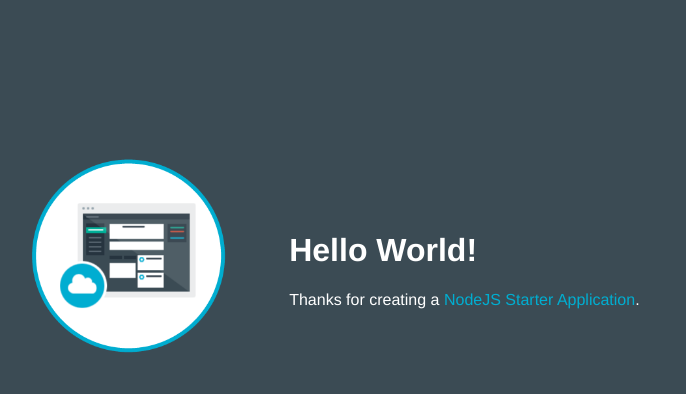
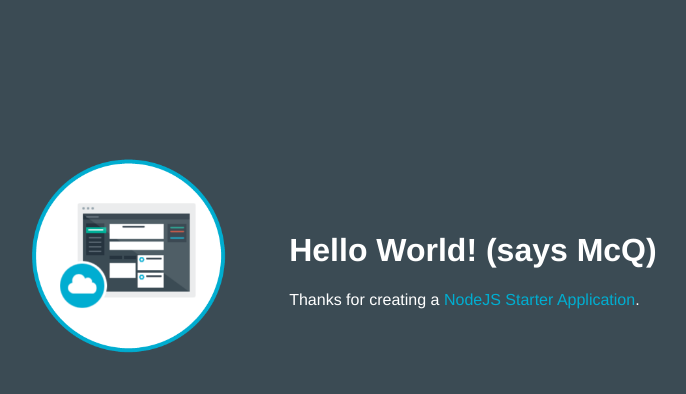
Before and after one commit to theMcQ/azure-mcq, a website: page public/index.html in a window 1280 px wide. Shown: the whole page, without its empty margins (253-939 px from the left). Drawn offline with Linux system fonts and the light colour scheme.

Commit message:
changed some static content

```diff
--- a/public/index.html
+++ b/public/index.html
@@ -16,7 +16,7 @@
           <img class = "newappIcon" src="images/newapp-icon.png">
         </td>
         <td>
-          <h1 id="message">Hello World!</h1>
+          <h1 id="message">Hello World! (says McQ)</h1>
           <p class='description'></p> Thanks for creating a <span class = "blue">NodeJS Starter Application</span>.
         </td>
       </tr>
```
